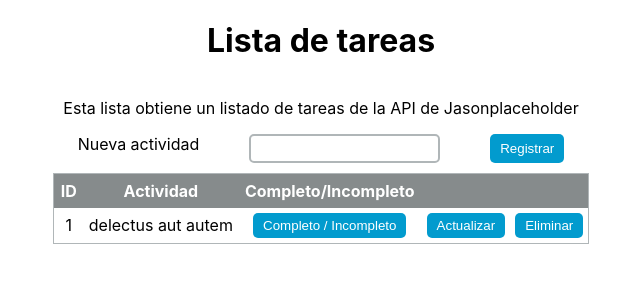
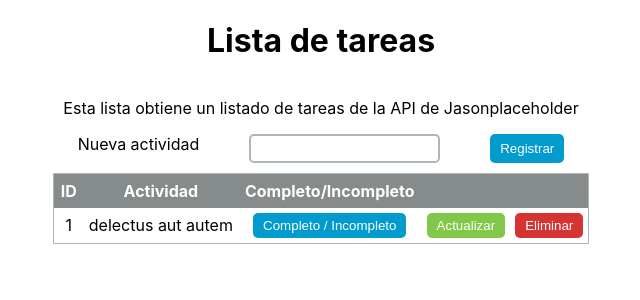
Before and after one commit to guillermo-conde/todo-list, a React (Create React App) app: page / in a window 1280 px wide. Shown: the top 300 px of the page, without its empty margins (319-959 px from the left). Built offline with nearby package versions, Linux system fonts and the light colour scheme.

Commit message:
Se agregan estilos a los botones

```diff
--- a/src/App.js
+++ b/src/App.js
@@ -41,9 +41,9 @@ function App() {
           <tr>
             <Td>1</Td>
             <Td>delectus aut autem</Td>
-            <Td><Button>Completo / Incompleto</Button></Td>
-            <Td><Button>Actualizar</Button></Td>
-            <Td><Button>Eliminar</Button></Td>
+            <Td><Button bg="#029BCE" >Completo / Incompleto</Button></Td>
+            <Td><Button bg="#81C848" >Actualizar</Button></Td>
+            <Td><Button bg="#D63333" >Eliminar</Button></Td>
           </tr>
         </tbody>
       </Table>
--- a/src/components/Button.js
+++ b/src/components/Button.js
@@ -2,10 +2,10 @@ import styled from "styled-components";
 
 const Button = styled.button`
     color: #fff;
-    background: #029BCE;
     border: none;
     border-radius: 5px;
     padding: 5px 10px;
+    background: ${props => props.bg || "#029BCE"}
 `
 
 export default Button
--- a/src/components/Input.js
+++ b/src/components/Input.js
@@ -24,7 +24,7 @@ const Input = ( {label, buttonLabel,...props} ) => {
         <Container>
             <Label>{label}</Label>
             <MyInput {...field} { ...props } ></MyInput>
-            <Button>{buttonLabel}</Button>
+            <Button bg="#029BCE" >{buttonLabel}</Button>
         </Container>
     )
 }
```
